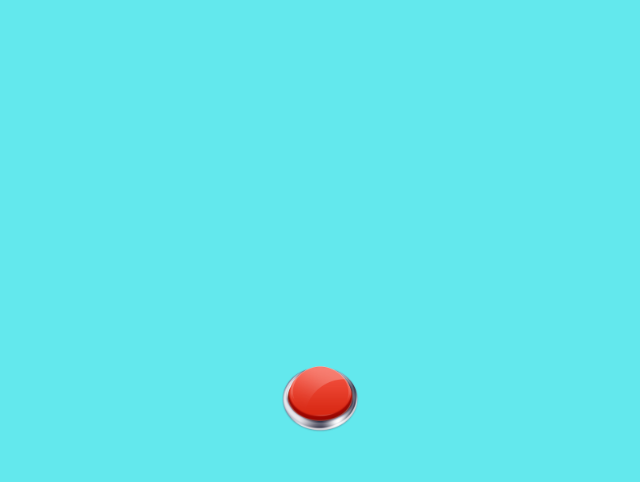
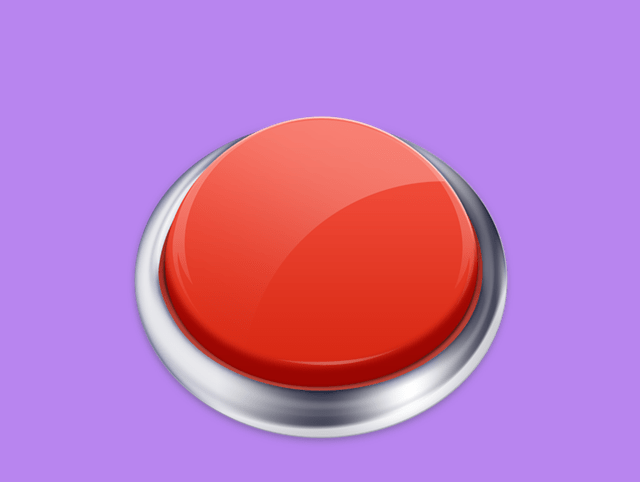
Before and after one commit to AnnaConda007/testForAlex, a plain HTML site: page catForAlex.html in a window 1280 px wide. Shown: the whole page, without its empty margins (320-960 px from the left). Drawn offline with Linux system fonts and the light colour scheme.

Commit message:
изменены стили

```diff
--- a/style.css
+++ b/style.css
@@ -1,18 +1,15 @@
 body {
-  background-color: rgb(99, 232, 237);
+  background-color: rgb(184, 133, 239);
 }
+
+
 
 div {
   margin-top: 100px;
   display: flex;
-  height: 600px;
   align-items: center;
   justify-content: center;
   flex-direction: column;
-}
-
-img {
-  width: 20%;
 }
 
 button {
```
